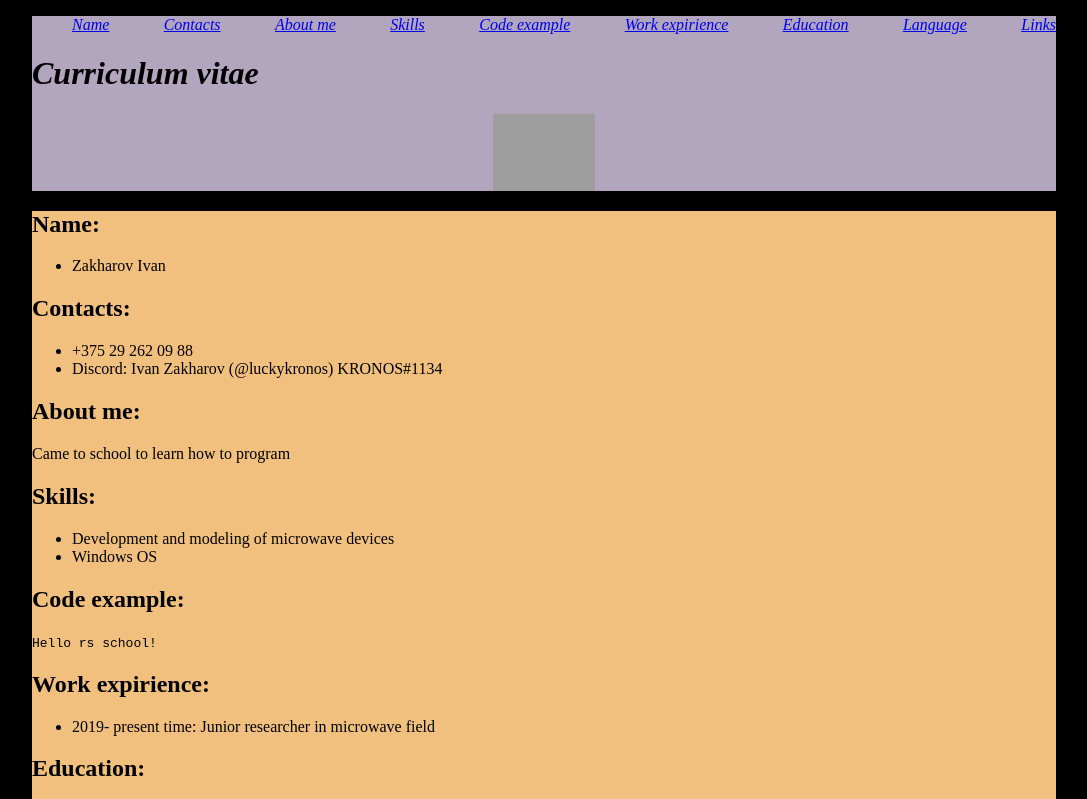
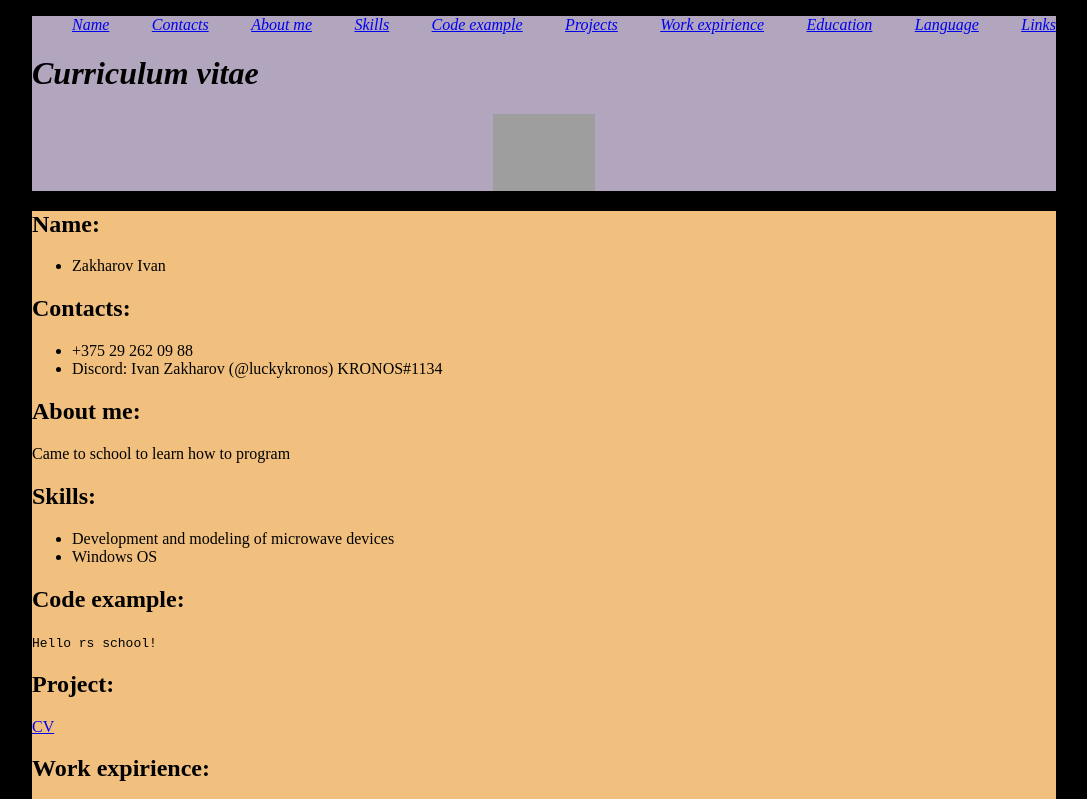
Before and after one commit to luckykronos/rsschool-cv, a plain HTML site: page index.html in a window 1280 px wide. Shown: the top 799 px of the page, without its empty margins (96-1183 px from the left). Drawn offline with Linux system fonts and the light colour scheme; grey boxes are pictures that could not be loaded.

Commit message:
fix:add projects

```diff
--- a/index.html
+++ b/index.html
@@ -17,6 +17,7 @@
             <li><a href="#About_me">About me</a></li>
             <li><a href="#Skills">Skills</a></li>
             <li><a href="#Code_example">Code example</a></li>
+            <li><a href="#Projects">Projects</a></li>
             <li><a href="#Work_expirience">Work expirience</a></li>
             <li><a href="#Education">Education</a></li>
             <li><a href="#Language">Language</a></li>
@@ -57,6 +58,10 @@
                 <h2>Code example:</h2>
                 <div><code>Hello rs school!</code></div>
             </div>
+            <div id="Projects">
+                <h2>Project:</h2>
+                <div><a href="https://luckykronos.github.io/rsschool-cv/">CV</a></div>
+            </div>
             <div id="Work_expirience">
                 <h2>Work expirience:</h2>
                 <ul>
```
